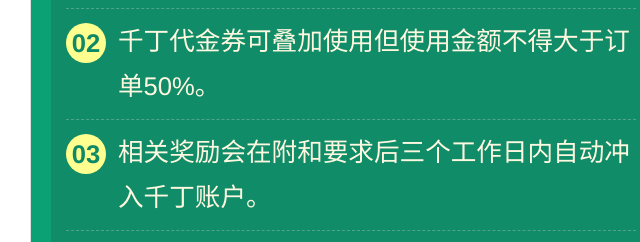
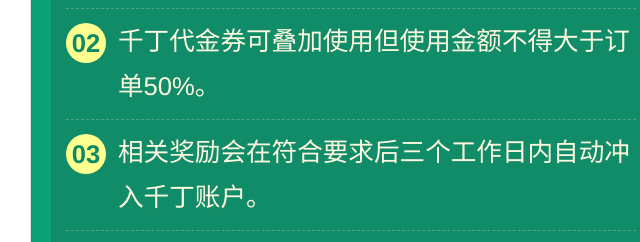
Before and after one commit to whosesmile/whosesmile.github.io, a plain HTML site: page qianding/hotcycle.html in a window 1280 px wide. Shown: the part 1381-1623 px from the top of the page, 289-929 px from the left. Drawn offline with Linux system fonts and the light colour scheme.

Commit message:
fix error letters

```diff
--- a/qianding/hotcycle.html
+++ b/qianding/hotcycle.html
@@ -50,7 +50,7 @@
           <ul class="introduce">
             <li><i class="circle">01</i>本次活动获得的千丁代金券仅限乐购专区。</li>
             <li><i class="circle">02</i>千丁代金券可叠加使用但使用金额不得大于订单50%。</li>
-            <li><i class="circle">03</i>相关奖励会在附和要求后三个工作日内自动冲入千丁账户。</li>
+            <li><i class="circle">03</i>相关奖励会在符合要求后三个工作日内自动冲入千丁账户。</li>
             <li><i class="circle">04</i>千丁代金券有效期为一个月，过期失效，不退不换。</li>
             <li><i class="circle">05</i>具体使用方法请查看
             <br><i class="text-yellow">千丁APP → 我的 → 我的千丁券 → 详细规则</i></li>
```
